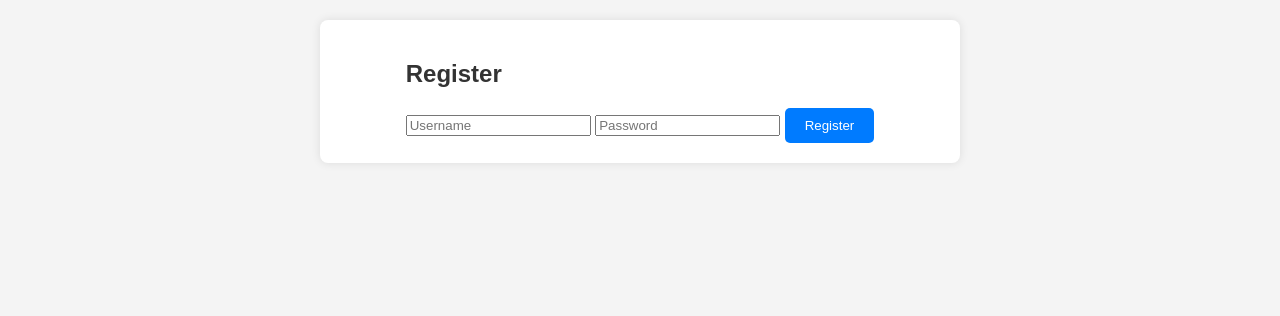
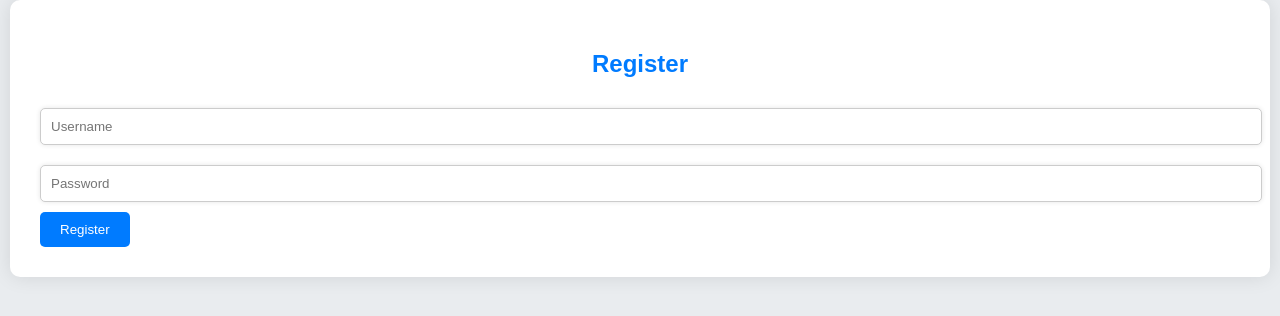
Before and after one commit to bossyobro/game_portal, a PHP site: page /register.php in a window 1280 px wide. Shown: the top 316 px of the page. Run offline with PHP 8.4, Linux system fonts and the light colour scheme.

Commit message:
Style
Added new styling

```diff
--- a/static/style.css
+++ b/static/style.css
@@ -1,103 +1,84 @@
 /* Global Styles */
 body {
-    font-family: Arial, sans-serif;
-    background-color: #f4f4f4;
+    font-family: 'Arial', sans-serif;
+    background-color: #e9ecef;
     margin: 0;
     padding: 0;
     color: #333; /* Improved text color for better readability */
 }
 
 /* Container Styles */
-.container {
+.container, .dashboard-container, .form-container {
     max-width: 1200px; /* Set a max width for larger screens */
     margin: 0 auto; /* Center the container */
     padding: 20px; /* Add padding for spacing */
+    background-color: #ffffff; /* White background for content */
+    box-shadow: 0px 0px 20px rgba(0, 0, 0, 0.1);
+    border-radius: 10px; /* Rounded corners */
 }
 
-/* Form and Dashboard Containers */
-.form-container,
-.dashboard-container,
-.snake-game-container,
-.tic-tac-toe-game {
-    display: flex;
-    flex-direction: column; /* Stack items vertically */
-    justify-content: center;
-    align-items: center;
-    background-color: white;
-    box-shadow: 0px 0px 10px rgba(0, 0, 0, 0.1);
-    border-radius: 8px;
-    margin: 20px auto;
-    padding: 20px;
-    width: 90%; /* Make it responsive */
-    max-width: 600px; /* Set a max width */
+/* Header Styles */
+h1, h2 {
+    color: #007bff; /* Primary color for headings */
+    text-align: center;
 }
 
-/* Game Container */
+/* Navigation Styles */
+nav {
+    display: flex;
+    justify-content: center;
+    margin: 20px 0;
+}
+
+nav a {
+    margin: 0 15px;
+    text-decoration: none; /* Remove underline */
+    color: #007bff; /* Link color */
+    font-weight: bold;
+    transition: color 0.3s; /* Transition for hover effect */
+}
+
+nav a:hover {
+    color: #0056b3; /* Darker shade on hover */
+}
+
+/* Game and Profile Styles */
 .game-container {
     display: flex;
-    justify-content: space-around;
-    align-items: center;
     flex-wrap: wrap; /* Allow wrapping for smaller screens */
-    width: 100%;
-    padding: 20px;
+    justify-content: space-around; /* Space games evenly */
 }
 
-/* Game Specific Styles */
-.snake-game-container,
-.tic-tac-toe-game {
-    width: 100%; /* Full width for responsiveness */
-    max-width: 400px; /* Set a max width */
-    height: 400px; /* Fixed height */
-    margin: 10px; /* Add margin for spacing */
+.game {
+    width: 30%; /* Each game takes up 30% of the container */
+    margin: 10px 0; /* Margin for spacing */
+    text-align: center;
+    transition: transform 0.3s; /* Transition for hover effect */
 }
 
-#snakeCanvas {
-    width: 100%;
-    height: 100%;
-    background-color: #000;
-    border-radius: 8px;
+.game img {
+    width: 100%; /* Responsive image */
+    border-radius: 10px; /* Rounded corners for images */
 }
 
-/* Tic Tac Toe Game Board */
-#gameBoard {
-    display: grid;
-    grid-template-columns: repeat(3, 1fr);
-    grid-template-rows: repeat(3, 1fr);
-    width: 100%;
-    height: 100%;
+.game:hover {
+    transform: scale(1.05); /* Scale effect on hover */
 }
 
-/* Game Cell Styles */
-.cell {
-    border: 1px solid #ccc;
-    display: flex;
-    justify-content: center;
-    align-items: center;
-    font-size: 4em;
-    cursor: pointer;
-    background-color: #fafafa;
-    transition: background-color 0.3s, transform 0.2s; /* Added transform for hover effect */
+/* Form Styles */
+.form-container {
+    padding: 30px; /* Extra padding for forms */
 }
 
-.cell:hover {
-    background-color: #e0e0e0;
-    transform: scale(1.05); /* Slightly scale up on hover */
+input[type="text"], input[type="password"] {
+    width: 100%; /* Full width for inputs */
+    padding: 10px;
+    margin: 10px 0; /* Margin for spacing */
+    border: 1px solid #ccc; /* Border for inputs */
+    border-radius: 5px; /* Rounded corners */
+    box-shadow: 0px 0px 5px rgba(0, 0, 0, 0.1);
 }
 
-/* Link Styles */
-a {
-    display: block;
-    text-align: center;
-    margin-top: 20px;
-    text-decoration: none; /* Remove underline */
-    color: #007bff; /* Link color */
-}
-
-a:hover {
-    text-decoration: underline; /* Underline on hover */
-}
-
-/* Button Styles */
 button {
     background-color: #007bff;
     color: white;
```
Also changed, not shown: other parts of static/style.css (+25 -6 lines).
